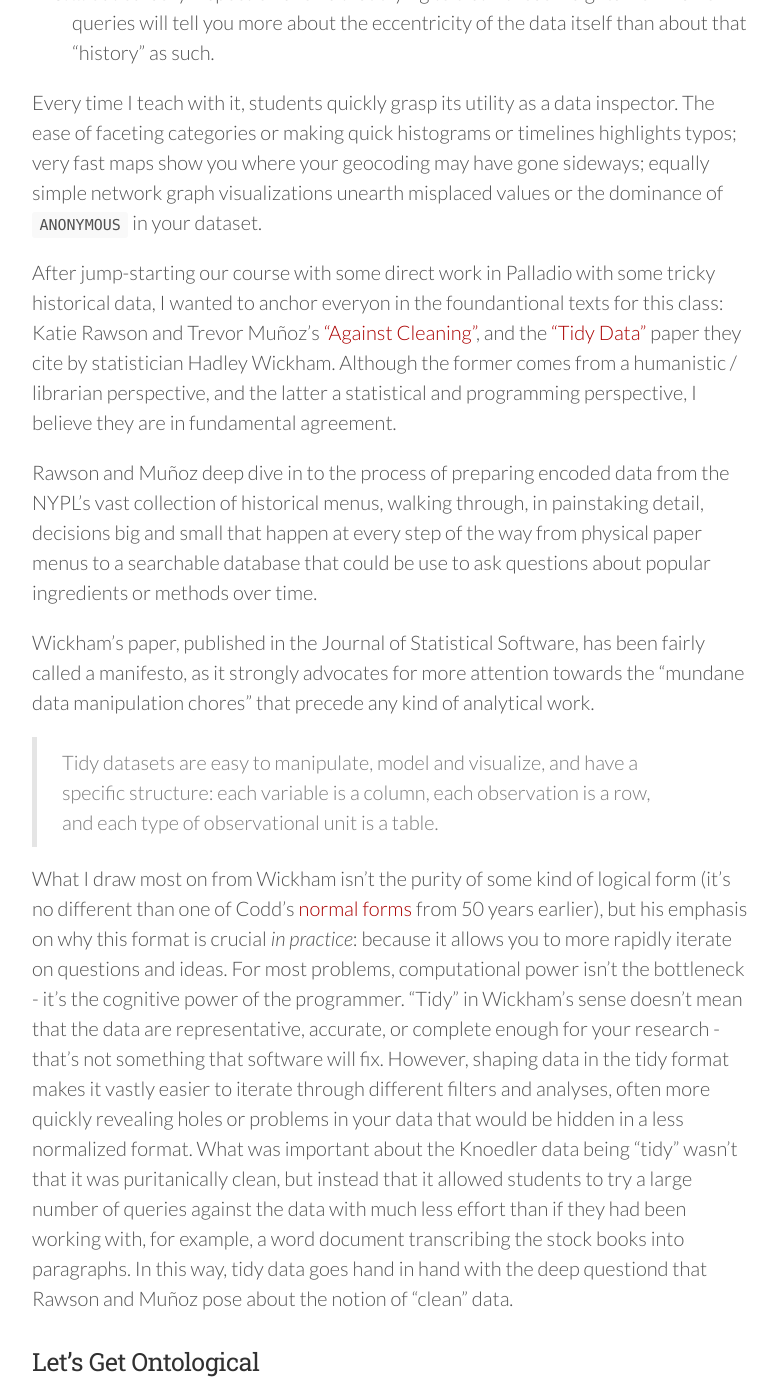
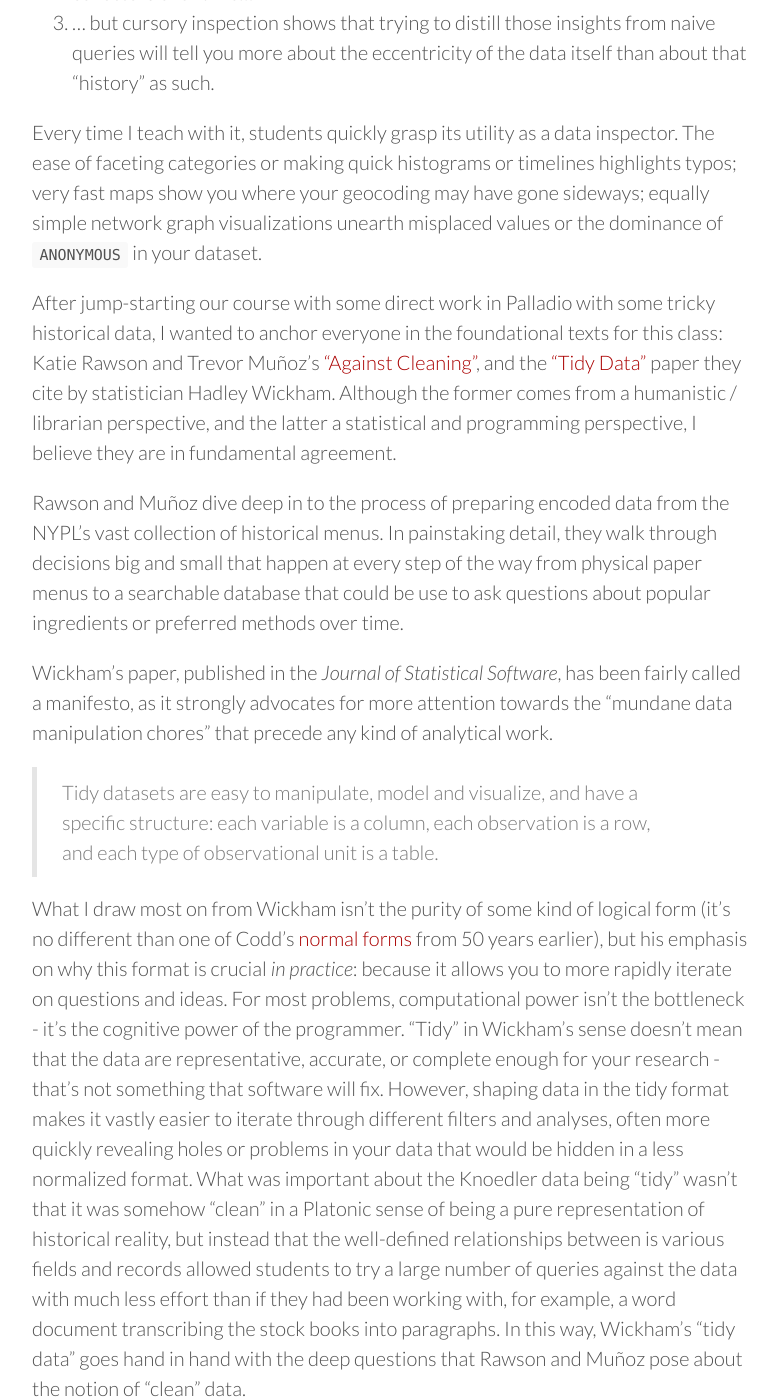
Before and after one commit to mdlincoln/mdlincoln.github.io, a Jekyll site: the page built from _posts/2020-05-26-tidy-data-for-humanities.md, in a window 1280 px wide and 1400 px high, scrolled down 2671 px. Shown: the whole window, without its empty margins (248-1026 px from the left). Built offline with Jekyll 4.4.1, drawn with Linux system fonts in a browser that asks for light colours; nearby versions of some CDN libraries; some of the changed text lies outside the part shown.

Commit message:
last notes

```diff
--- a/_posts/2020-05-26-tidy-data-for-humanities.md
+++ b/_posts/2020-05-26-tidy-data-for-humanities.md
@@ -22,22 +22,21 @@
 1. We know that all data is a reductive construction
 2. We also worry a lot about creating data that's clean and usable enough to share, which would seem to imply we've already compromised on point 1.
 
-The reason I leaned on the word "tidy" of course, partly from Marie Kondo's _Tidying Up_, newly popularized in the United States from the Netflix special last year. Marie Kondo's tidiness is not an absolute, but instead contextual. In _your_ home, what matters most? Answering that question isn't a prerequisite to starting to tidy - it's an ongoing discovery that happens during the process of tidying.
+I leaned on the word "tidy" in part due to Marie Kondo's _Tidying Up_, newly popularized in the United States from the Netflix special last year. Marie Kondo's tidiness is not an absolute, but instead contextual. In _your_ home, what matters most? Answering that question isn't a prerequisite to starting to tidy - it's an ongoing discovery that happens during the process of tidying.
 
-This was the way I wanted to train my students to approach the task humanities data tidying. There's a really artificial construct in a lot of intro DH advice that constantly reminds students to "figure out your research question before you blindly start using network graphs" or whatever. I get where that's coming from, but we all know that "the research question" isn't something that appears fully formed like Minerva emerging from your Zeus-like skull. It's something that takes months of toying around to even start to articulate.
+This was the way I wanted to train my students to approach humanities data tidying. There's a really artificial construct in a lot of intro DH advice that constantly reminds students to "figure out your research question before you blindly start using network graphs" or whatever. I get where that's coming from, but we all know that "the research question" isn't something that appears fully formed like Athena emerging from your Zeus-like skull. It's something that takes months of toying around in primary and secondary sources for you to even start to articulate.
 
-So like tying to train your ability to sense "joy" in your personal belongings, I hoped to help our students hone their sense of what data will be most important for them to collect from their sources in order to get to their larger goals. And that we would do this knowing that we might not yet be able to definitively say that our project will involve text analysis versus parsing time series data.
+So like tying to train your ability to sense "joy" in your personal belongings, I hoped to help our students hone their sense of what data will be most important for them to generate from their sources in order to get to their larger goals. And that we would do this knowing that we might not yet be able to definitively say that our project will involve text analysis versus parsing time series data versus making a network graph versus just counting some records in a bar graph.
 
 ## Annotated Readings and Lessons
 
-Although the course got cancelled well before I could pull together the full lesson plan, I'd like to give the general outline of the syllabus. My planned structure was a daily mix of hands-on work with some sample sources and accessible tools, followed by discussion about a reading or two where we'd try to bring the morning's practice into conversation with more theoretical discussions about structuring data. Given that this planning got suspended early on, some of these sections are more complete while others are more sketchy.
+Although the course got cancelled well before I could pull together the full lesson plan, I'd like to give the general outline of the syllabus. My planned structure was a daily mix of hands-on work with some sample sources and accessible tools, followed by discussion about a reading or two where we'd try to bring the morning's practice into conversation with theoretical discussions in humanities and information science literature. Given that this planning got suspended early on, some of these sections are more complete, while others are more sketchy.
 
 ### What is tidying?
 
+I love to start out with [Palladio](https://hdlab.stanford.edu/palladio/) because it is designed to draw your attention to oddities in the construction of your data, more so than to be a full-featured tool that leads you to a publication-ready visualization.
 
-I love to start out with [Palladio](https://hdlab.stanford.edu/palladio/) because it is designed to draw your attention to oddities in the construction of your data, more so than to be the primary tool that leads you to a publication-ready visualization.
-
-[In my tutorial for Palladio](https://matthewlincoln.net/mapping-knoedler-palladio/), I use an extract of data from the Knoedler Archive held by the Getty Research Institute because
+[In my tutorial for Palladio](https://matthewlincoln.net/mapping-knoedler-palladio/), I use an extract of data from the Knoedler Archive held by the Getty Research Institute because:
 
 1. It has categorical and numeric data, coordinates, dates, and network relationships: everything we need to get a feel for Palladio's possibilities
 2. It promises to hold insights into the history of the art market in New York City - about genres, prices, relationships between buyers and sellers, or locations of collectors over time...
@@ -45,20 +44,20 @@
 
 Every time I teach with it, students quickly grasp its utility as a data inspector. The ease of faceting categories or making quick histograms or timelines highlights typos; very fast maps show you where your geocoding may have gone sideways; equally simple network graph visualizations unearth misplaced values or the dominance of `ANONYMOUS` in your dataset.
 
-After jump-starting our course with some direct work in Palladio with some tricky historical data, I wanted to anchor everyon in the foundantional texts for this class: Katie Rawson and Trevor Muñoz's ["Against Cleaning"](https://doi.org/10.5749/j.ctvg251hk.26), and the ["Tidy Data"](https://doi.org/10.18637/jss.v059.i10) paper they cite by statistician Hadley Wickham. Although the former comes from a humanistic / librarian perspective, and the latter a statistical and programming perspective, I believe they are in fundamental agreement.
+After jump-starting our course with some direct work in Palladio with some tricky historical data, I wanted to anchor everyone in the foundational texts for this class: Katie Rawson and Trevor Muñoz's ["Against Cleaning"](https://doi.org/10.5749/j.ctvg251hk.26), and the ["Tidy Data"](https://doi.org/10.18637/jss.v059.i10) paper they cite by statistician Hadley Wickham. Although the former comes from a humanistic / librarian perspective, and the latter a statistical and programming perspective, I believe they are in fundamental agreement.
 
-Rawson and Muñoz deep dive in to the process of preparing encoded data from the NYPL's vast collection of historical menus, walking through, in painstaking detail, decisions big and small that happen at every step of the way from physical paper menus to a searchable database that could be use to ask questions about popular ingredients or methods over time.
+Rawson and Muñoz dive deep in to the process of preparing encoded data from the NYPL's vast collection of historical menus. In painstaking detail, they walk through decisions big and small that happen at every step of the way from physical paper menus to a searchable database that could be use to ask questions about popular ingredients or preferred methods over time.
 
-Wickham's paper, published in the Journal of Statistical Software, has been fairly called a manifesto, as it strongly advocates for more attention towards the "mundane data manipulation chores" that precede any kind of analytical work.
+Wickham's paper, published in the *Journal of Statistical Software*, has been fairly called a manifesto, as it strongly advocates for more attention towards the "mundane data manipulation chores" that precede any kind of analytical work.
 
 > Tidy datasets are easy to manipulate, model and visualize, and have a specific structure: each variable is a column, each observation is a row, and each type of observational unit is a table.
 
-What I draw most on from Wickham isn't the purity of some kind of logical form (it's no different than one of Codd's [normal forms]() from 50 years earlier), but his emphasis on why this format is crucial _in practice_: because it allows you to more rapidly iterate on questions and ideas.
+What I draw most on from Wickham isn't the purity of some kind of logical form (it's no different than one of Codd's [normal forms](https://en.wikipedia.org/wiki/Database_normalization#Normal_forms) from 50 years earlier), but his emphasis on why this format is crucial _in practice_: because it allows you to more rapidly iterate on questions and ideas.
 For most problems, computational power isn't the bottleneck - it's the cognitive power of the programmer.
 "Tidy" in Wickham's sense doesn't mean that the data are representative, accurate, or complete enough for your research - that's not something that software will fix.
 However, shaping data in the tidy format makes it vastly easier to iterate through different filters and analyses, often more quickly revealing holes or problems in your data that would be hidden in a less normalized format.
-What was important about the Knoedler data being "tidy" wasn't that it was puritanically clean, but instead that it allowed students to try a large number of queries against the data with much less effort than if they had been working with, for example, a word document transcribing the stock books into paragraphs.
-In this way, tidy data goes hand in hand with the deep questiond that Rawson and Muñoz pose about the notion of "clean" data.
+What was important about the Knoedler data being "tidy" wasn't that it was somehow "clean" in a Platonic sense of being a pure representation of historical reality, but instead that the well-defined relationships between is various fields and records allowed students to try a large number of queries against the data with much less effort than if they had been working with, for example, a word document transcribing the stock books into paragraphs.
+In this way, Wickham's "tidy data" goes hand in hand with the deep questions that Rawson and Muñoz pose about the notion of "clean" data.
 
 ### Let's Get Ontological
 
@@ -95,6 +94,10 @@
 
 In addition to helping with data cleaning, OpenRefine has a pretty good user interface for reconciling columns in your data to controlled authorities. This lesson shows how to use it with the Getty's varied vocabularies. Almost no researcher will find a vocabulary that has identities for ALL the people or concepts they wish to reference, but the point is not to replace your local identifer system. Rather, it's to augment your data so that others can much more easily integrate it with their own information, and so that you don't have to take on data entry and encoding tasks that have already been done by the community.
 
+### Other crucial reads
+
+I hadn't yet decided how these might fit into the practical workshops, but these are some other core readings and presentations that grapple with creating data representations of our sources and objects of study:
+
 - Miriam Posner's 2015 talk ["What’s Next: The Radical, Unrealized Potential of Digital Humanities"](https://miriamposner.com/blog/whats-next-the-radical-unrealized-potential-of-digital-humanities/)
 
   This keynote at Keystone DH is still a keystone (🤣) in my intellectual makeup. I particularly appreciate the call for data structures that give different answers based on the context of the observer/inquirer. It was enough to make me [run my own thought experiment about it in response](/2015/07/25/a-radical-useable-data-model.html) and it was important for me to make clear to students that such a database is entirely possible, but comes with the tradeoffs of much greater complexity, and far, far more labor in data entry and software-building.
@@ -105,4 +108,4 @@
 
 - Rob Sanderson, ["Tiers of Abstraction and Audience in Cultural Heritage Data Modeling"](https://www.slideshare.net/azaroth42/tiers-of-abstraction-and-audience-in-cultural-heritage-data-modeling-230217697)
 
-  This one is on the more advanced end, and aimed at information science professionals, but I wanted to give my students some impression of what these data construction conversations look like from the perspective of collecting institutions and the systems and software programmers that use them.
+  This one is on the more advanced end, and aimed at information science professionals, but I wanted to give my students some impression of what these data construction conversations look like from the perspective of collecting institutions that are responsible for publishing and managing data about their collections, and the systems engineers and software programmers that think about much larger universes of data than we do in our single projects.
```
